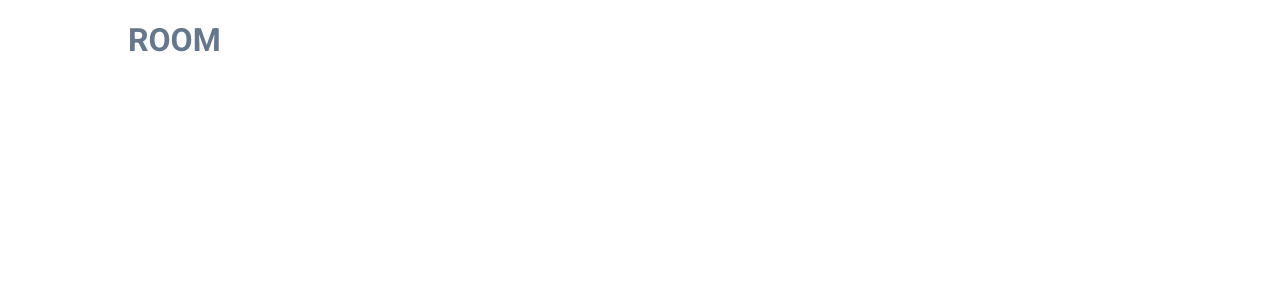
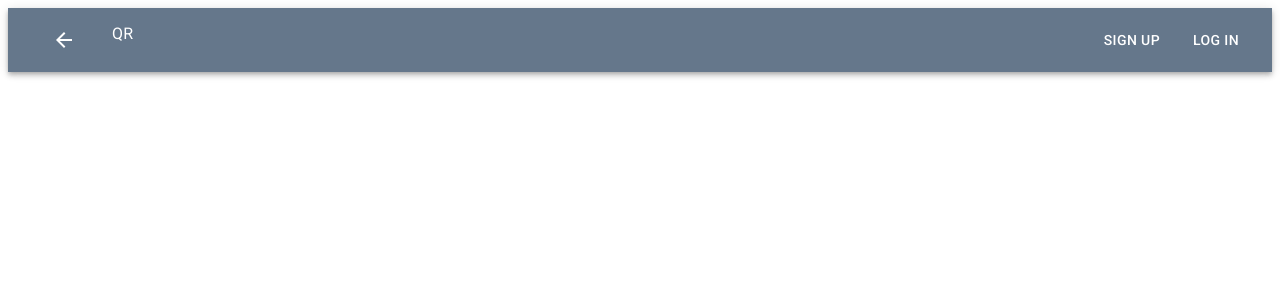
Before and after one commit to julesadikhanyan/qroom-client, a React app: page /room in a window 1280 px wide. Shown: the top 300 px of the page. Built offline with nearby package versions, Linux system fonts and the light colour scheme.

Commit message:
Create dark header

```diff
--- a/package.json
+++ b/package.json
@@ -35,6 +35,7 @@
   "dependencies": {
     "@emotion/react": "^11.7.0",
     "@emotion/styled": "^11.6.0",
+    "@mui/icons-material": "^5.2.0",
     "@mui/material": "^5.2.2",
     "react": "^17.0.2",
     "react-dom": "^17.0.2",
--- /dev/null
+++ b/src/components/DarkHeader/index.tsx
@@ -0,0 +1,33 @@
+import React from "react";
+import { AppBar, Box, Button, Toolbar, Typography, Stack } from "@mui/material";
+import ArrowBackIcon from '@mui/icons-material/ArrowBack';
+
+const DarkHeader: React.FC = () => {
+    return (
+        <Box sx={{ flexGrow: 1 }}>
+            <AppBar position="static">
+                <Toolbar>
+                    <Stack
+                        sx={{ flexGrow: 1}}
+                        spacing={2}
+                        direction="row"
+                    >
+                        <Button color="inherit">
+                            <ArrowBackIcon/>
+                        </Button>
+                        <Typography component="div">QR</Typography>
+                    </Stack>
+                    <Stack
+                        spacing={2}
+                        direction="row"
+                    >
+                        <Button color="inherit">Sign up</Button>
+                        <Button color="inherit">Log in</Button>
+                    </Stack>
+                </Toolbar>
+            </AppBar>
+        </Box>
+    )
+}
+
+export default DarkHeader;
--- a/src/pages/Room/index.tsx
+++ b/src/pages/Room/index.tsx
@@ -1,8 +1,9 @@
 import React from "react";
+import DarkHeader from "../../components/DarkHeader";
 
 const Room: React.FC = () => {
     return (
-        <h1>ROOM</h1>
+        <DarkHeader/>
     )
 }
 
--- a/src/pages/Rooms/index.tsx
+++ b/src/pages/Rooms/index.tsx
@@ -25,7 +25,7 @@ const listOfRooms: Array<string> = [
 
 const Rooms: React.FC = () => {
     return (
-        <Box sx={{ marginBottom: "20px" }}>
+        <Box sx={{ marginBottom: "20px", width: "80vw", margin: "auto" }}>
             <Header/>
             <StyledTypography
                 sx={{
@@ -62,7 +62,8 @@ const Rooms: React.FC = () => {
                                 height: 350,
                                 backgroundColor: theme.palette.primary.main,
                                 borderRadius: 2,
-                                cursor: "pointer"
+                                cursor: "pointer",
+                                margin: "auto"
                             }}>
                             </Box>
                         </Grid>
--- a/src/style/App.scss
+++ b/src/style/App.scss
@@ -1,7 +1,5 @@
 body {
   font-family: 'Roboto', sans-serif;
-  width: 80vw;
-  margin: auto;
   color: #65778B;
 }
 
```
Also changed, not shown: 1 other file (tests, documents, lock files or other folders).
